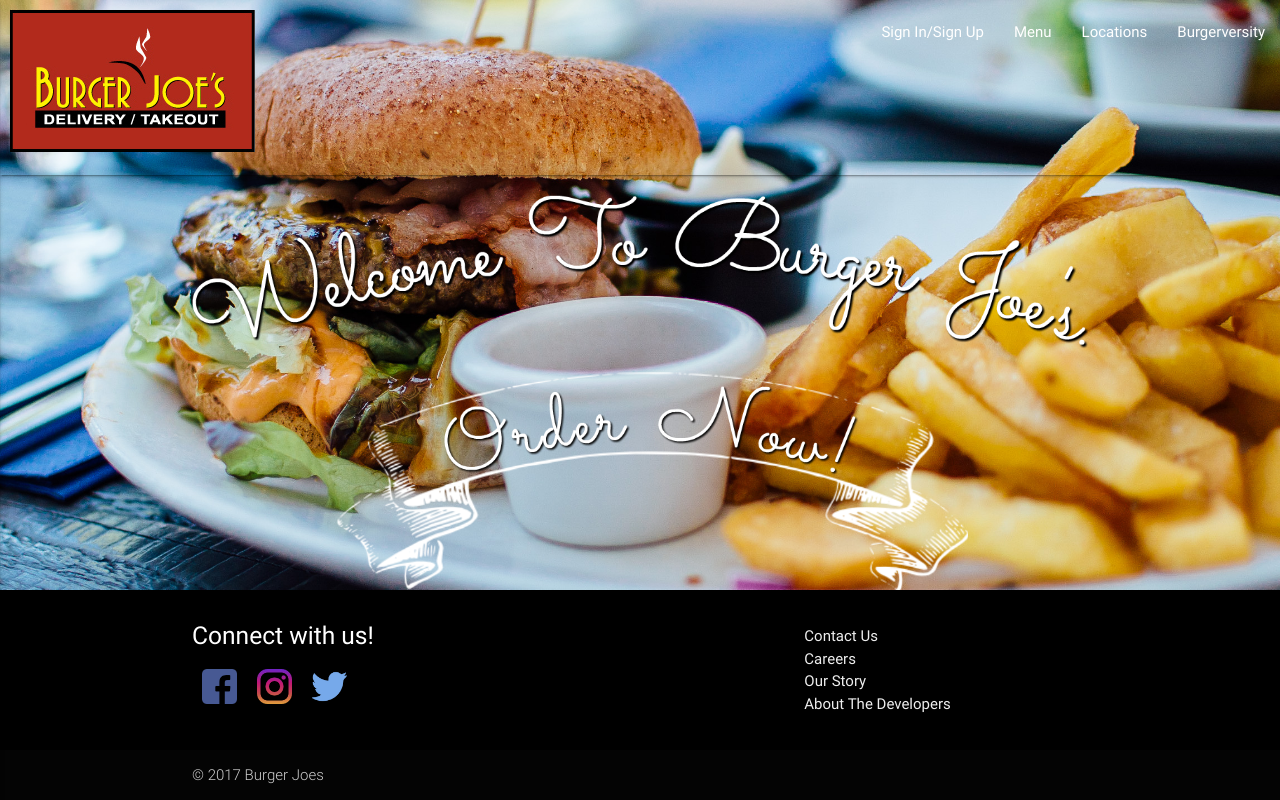
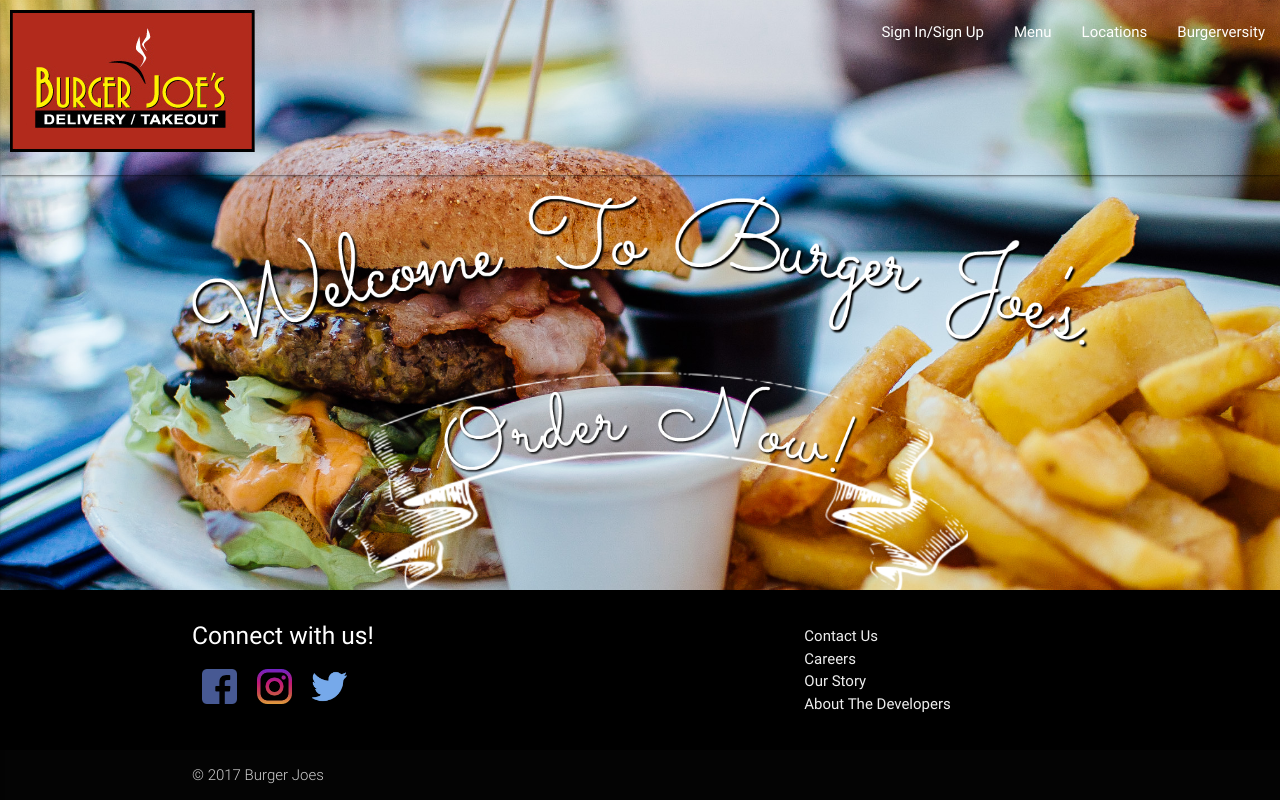
Before and after one commit to davidthrasher/BurgerJoes, a React (Create React App) app in the folder client/: page / in a window 1280 px wide. Built offline with nearby package versions, Linux system fonts and the light colour scheme; what auth0-js would draw is missing.

Commit message:
Fixed background image to fill any size screen

```diff
--- a/client/public/css/main.css
+++ b/client/public/css/main.css
@@ -1,10 +1,18 @@
-body {
+/*body {
   background: #ffffff;
   background-image:url("./burger.jpeg");
   background-size: cover;
   background-position: center;
   background-repeat: no-repeat;
 
+}*/
+
+html {
+  background: url("./burger.jpeg") no-repeat center center fixed;
+  -webkit-background-size: cover;
+  -moz-background-size: cover;
+  -o-background-size: cover;
+  background-size: cover;
 }
 
 nav {
```
